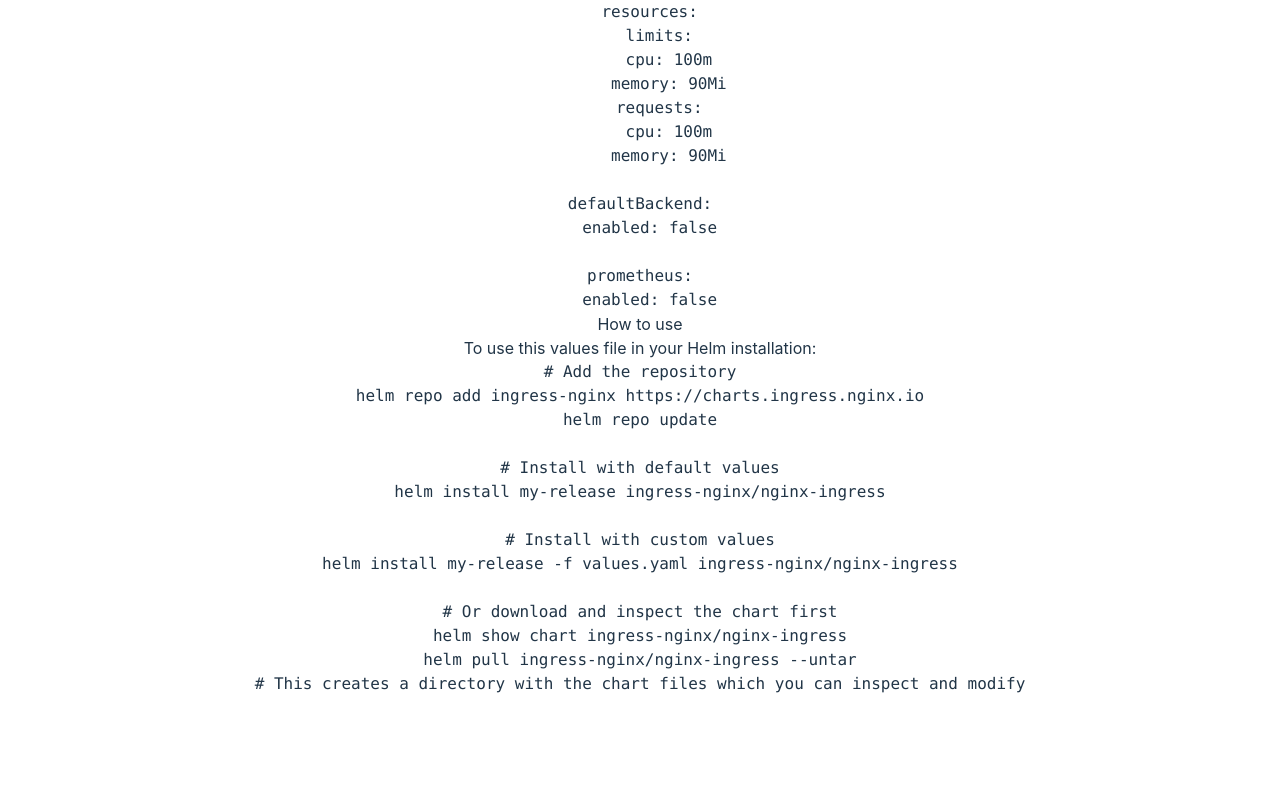
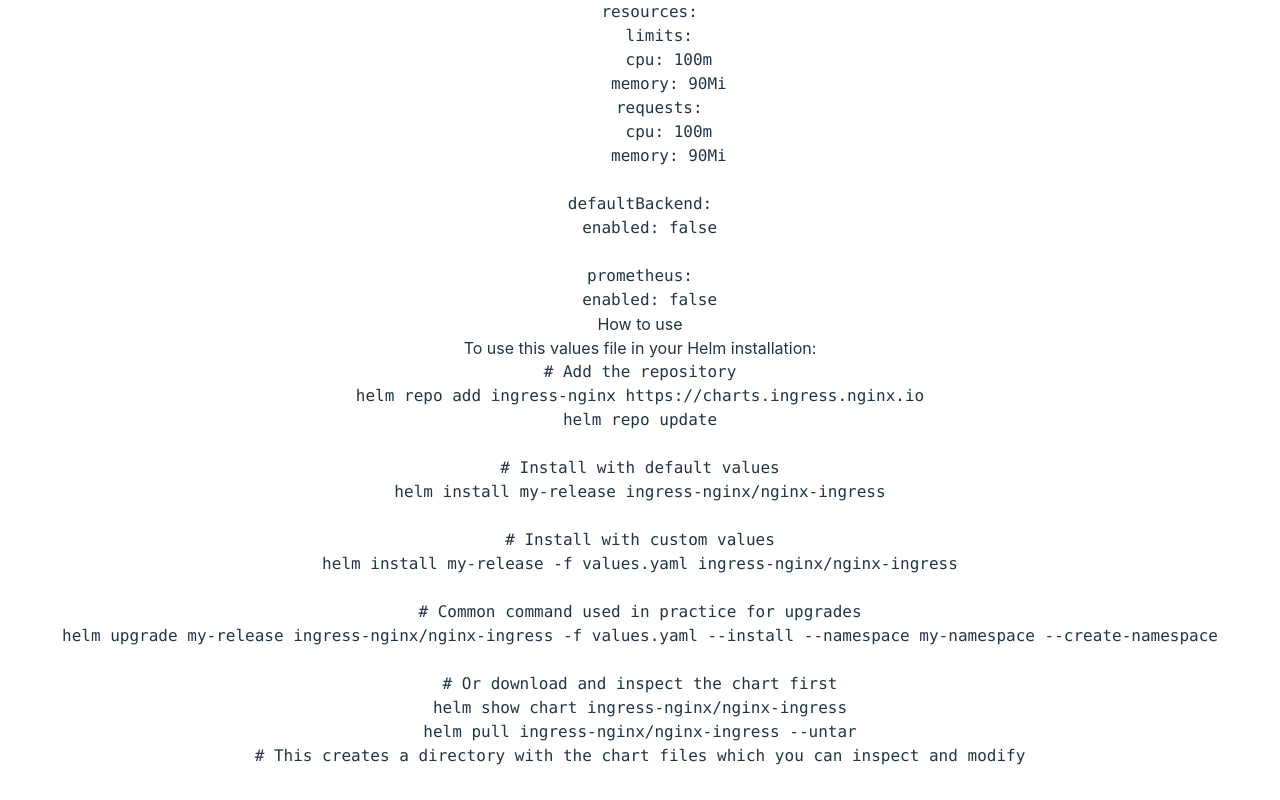
Before and after one commit to jeonck/helm-values-explorer, a React (Vite) app in the folder react-app/: page / in a window 1280 px wide. Shown: the part 1672-2472 px from the top of the page. Before the commit the page ends 2400 px from the top, so only its background shows below. Built offline with nearby package versions, Linux system fonts and the light colour scheme.

Commit message:
Add common Helm upgrade command to 'How to use' section

```diff
--- a/react-app/src/components/HelmChartDetail.tsx
+++ b/react-app/src/components/HelmChartDetail.tsx
@@ -152,6 +152,9 @@ helm install my-release ${chart.repo}/${chart.name}
 # Install with custom values
 helm install my-release -f values.yaml ${chart.repo}/${chart.name}
 
+# Common command used in practice for upgrades
+helm upgrade my-release ${chart.repo}/${chart.name} -f values.yaml --install --namespace my-namespace --create-namespace
+
 # Or download and inspect the chart first
 helm show chart ${chart.repo}/${chart.name}
 helm pull ${chart.repo}/${chart.name} --untar
```
